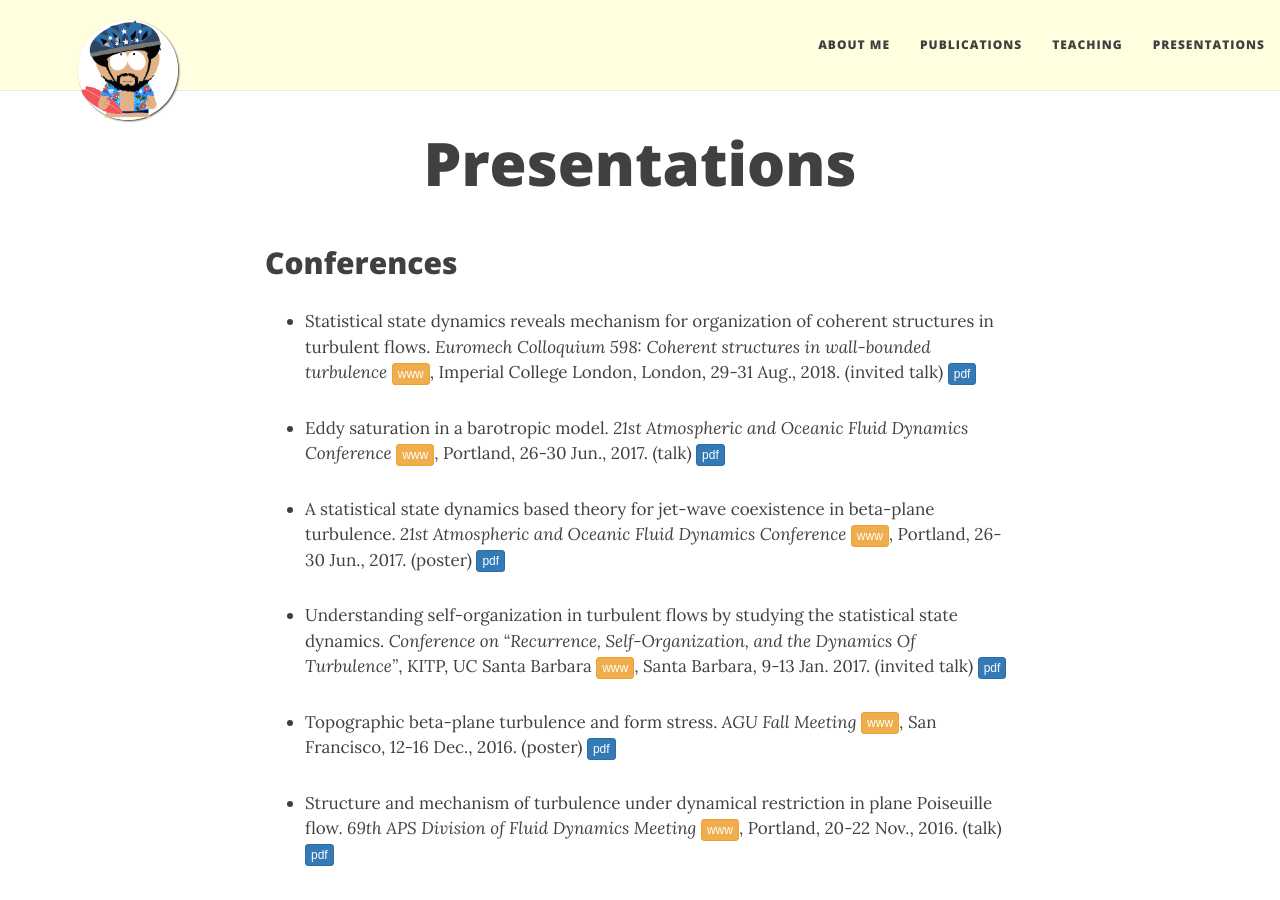
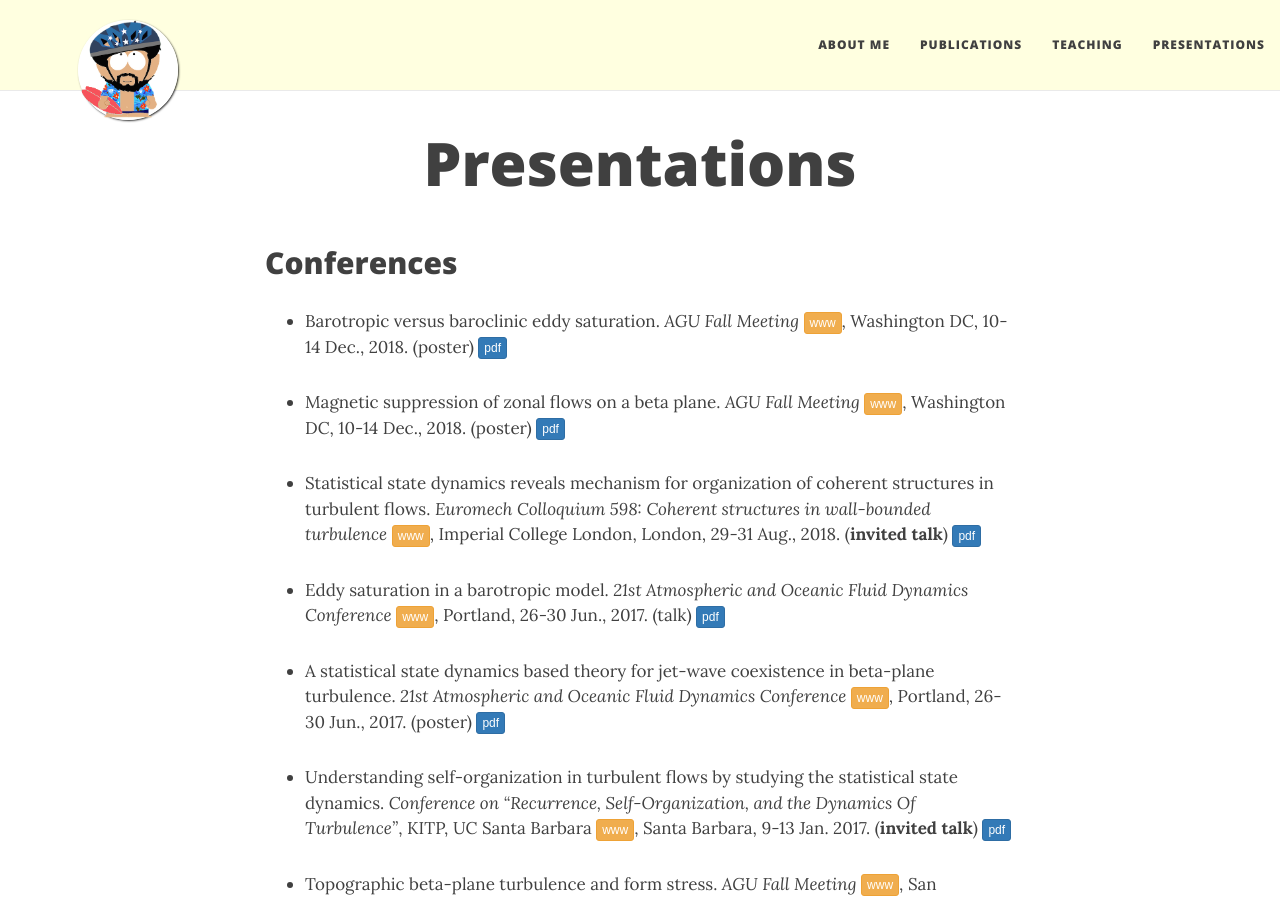
Before and after one commit to navidcy/navidcy.github.io, a Jekyll site: the page built from presentations.md, in a window 1280 px wide and 900 px high. Built offline with Jekyll 4.4.1, drawn with Linux system fonts in a browser that asks for light colours; nearby versions of some CDN libraries.

Commit message:
adds AGU posters and chanes Eckaus paper year to 2019

```diff
--- a/presentations.md
+++ b/presentations.md
@@ -6,13 +6,17 @@ title: Presentations
 
 ## Conferences
 
-- Statistical state dynamics reveals mechanism for organization of coherent structures in turbulent flows. _Euromech Colloquium 598: Coherent structures in wall-bounded turbulence_ [<span class="btn btn-warning btn-xs{{end}}" style="font-family:sans-serif;">www</span>][Euromech18-site], Imperial College London, London, 29-31 Aug., 2018. (invited talk) [<span class="btn btn-primary btn-xs{{end}}" style="font-family:sans-serif;">pdf</span>][Euromech18-talk]
+- Barotropic versus baroclinic eddy saturation. _AGU Fall Meeting_ [<span class="btn btn-warning btn-xs{{end}}" style="font-family:sans-serif;">www</span>][AGU18-site], Washington DC, 10-14 Dec., 2018. (poster) [<span class="btn btn-primary btn-xs{{end}}" style="font-family:sans-serif;">pdf</span>][AGU18-ocean-poster]
+
+- Magnetic suppression of zonal flows on a beta plane. _AGU Fall Meeting_ [<span class="btn btn-warning btn-xs{{end}}" style="font-family:sans-serif;">www</span>][AGU18-site], Washington DC, 10-14 Dec., 2018. (poster) [<span class="btn btn-primary btn-xs{{end}}" style="font-family:sans-serif;">pdf</span>][AGU18-magnetic-poster]
+
+- Statistical state dynamics reveals mechanism for organization of coherent structures in turbulent flows. _Euromech Colloquium 598: Coherent structures in wall-bounded turbulence_ [<span class="btn btn-warning btn-xs{{end}}" style="font-family:sans-serif;">www</span>][Euromech18-site], Imperial College London, London, 29-31 Aug., 2018. (**invited talk**) [<span class="btn btn-primary btn-xs{{end}}" style="font-family:sans-serif;">pdf</span>][Euromech18-talk]
 
 - Eddy saturation in a barotropic model. _21st Atmospheric and Oceanic Fluid Dynamics Conference_ [<span class="btn btn-warning btn-xs{{end}}" style="font-family:sans-serif;">www</span>][AOFD17-site], Portland, 26-30 Jun., 2017. (talk) [<span class="btn btn-primary btn-xs{{end}}" style="font-family:sans-serif;">pdf</span>][AOFD17-talk]
 
 - A statistical state dynamics based theory for jet-wave coexistence in beta-plane turbulence. _21st Atmospheric and Oceanic Fluid Dynamics Conference_ [<span class="btn btn-warning btn-xs{{end}}" style="font-family:sans-serif;">www</span>][AOFD17-site], Portland, 26-30 Jun., 2017. (poster) [<span class="btn btn-primary btn-xs{{end}}" style="font-family:sans-serif;">pdf</span>][AOFD17-poster]
 
-- Understanding self-organization in turbulent flows by studying the statistical state dynamics. _Conference on "Recurrence, Self-Organization, and the Dynamics Of Turbulence"_, KITP, UC Santa Barbara [<span class="btn btn-warning btn-xs{{end}}" style="font-family:sans-serif;">www</span>][KITP-site], Santa Barbara, 9-13 Jan. 2017. (invited talk) [<span class="btn btn-primary btn-xs{{end}}" style="font-family:sans-serif;">pdf</span>][KITP17-talk]
+- Understanding self-organization in turbulent flows by studying the statistical state dynamics. _Conference on "Recurrence, Self-Organization, and the Dynamics Of Turbulence"_, KITP, UC Santa Barbara [<span class="btn btn-warning btn-xs{{end}}" style="font-family:sans-serif;">www</span>][KITP-site], Santa Barbara, 9-13 Jan. 2017. (**invited talk**) [<span class="btn btn-primary btn-xs{{end}}" style="font-family:sans-serif;">pdf</span>][KITP17-talk]
 
 - Topographic beta-plane turbulence and form stress. _AGU Fall Meeting_ [<span class="btn btn-warning btn-xs{{end}}" style="font-family:sans-serif;">www</span>][AGU16-site], San Francisco, 12-16 Dec., 2016. (poster) [<span class="btn btn-primary btn-xs{{end}}" style="font-family:sans-serif;">pdf</span>][AGU16-poster]
 
@@ -50,7 +54,8 @@ title: Presentations
 - Verification of the predictions of SSST in nonlinear simulations. 2nd  Meeting of "Zonal Jets and Eddies" team, International Space Science Institute (ISSI) [<span class="btn btn-warning btn-xs{{end}}" style="font-family:sans-serif;">www</span>][ISSI-site], Bern 2-5 Apr. 2013. [<span class="btn btn-primary btn-xs{{end}}" style="font-family:sans-serif;">pdf</span>][ISSI_Apr2013]
 
 
-
+[AGU18-ocean-poster]: AGU2018_ocean-poster.pdf
+[AGU18-magnetic-poster]: AGU2018_magnetic-poster.pdf
 [APS-March16]: APS_Mar2016.pdf
 [COMECAP14-poster]: COMECAP14_poster.pdf
 [CASPO_Feb2016]: CASPO_Feb2016.pdf
```
Also changed, not shown: other parts of presentations.md (+1 -0 lines), publications.md (+1 -1 lines), 2 other files.
